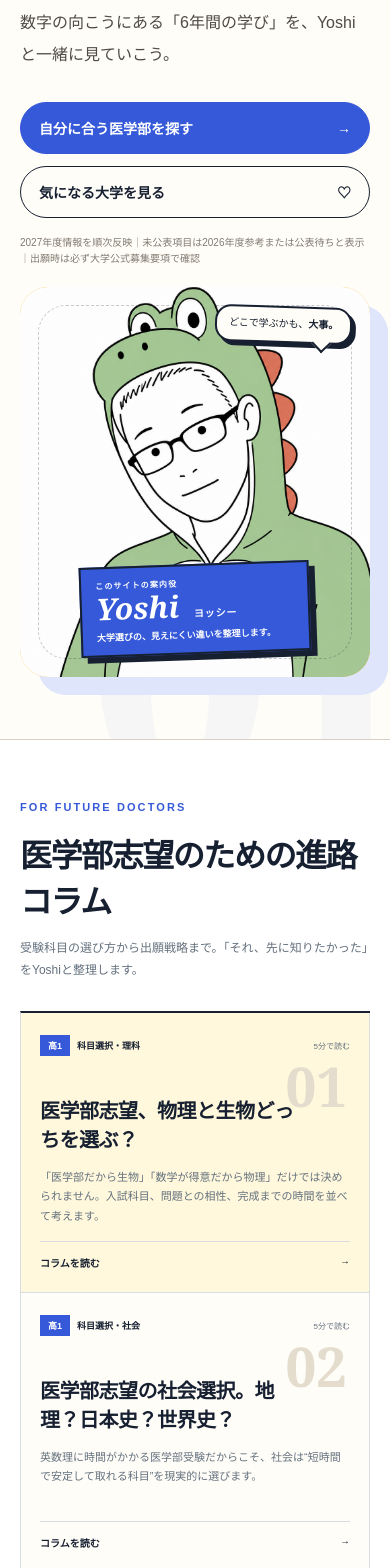
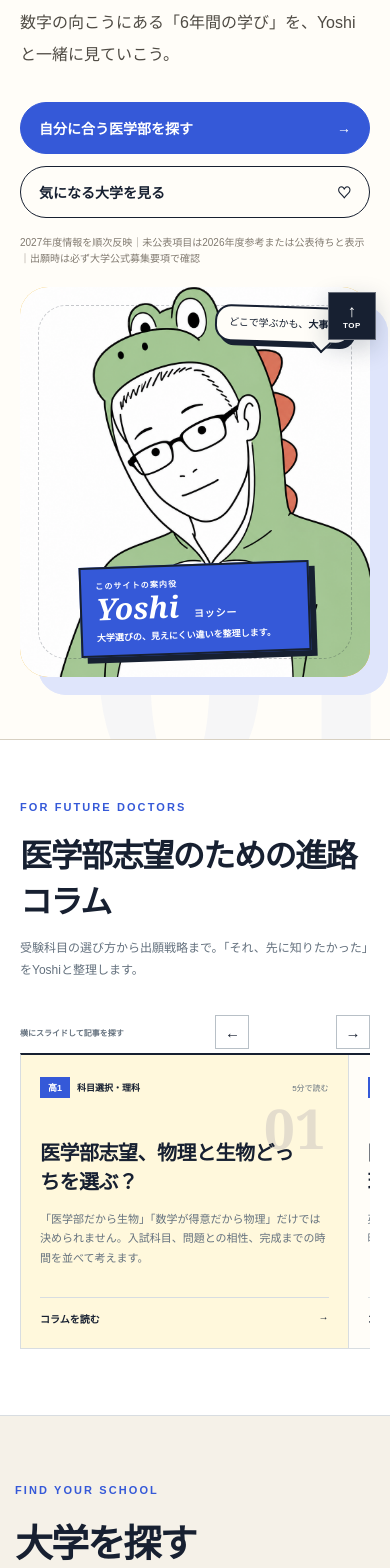
Before and after one commit to yoshiokayuta2-lgtm/kokkoritsu-medical-navi, a React (Vite) app: page / in a window 390 px wide. Shown: the part 432-2000 px from the top of the page. Built offline with nearby package versions, Linux system fonts and the light colour scheme.

Commit message:
Add files via upload

```diff
--- a/src/App.tsx
+++ b/src/App.tsx
@@ -1,6 +1,6 @@
 "use client";
 
-import { useEffect, useMemo, useState } from "react";
+import { useEffect, useMemo, useRef, useState } from "react";
 import { studentRealities } from "./studentRealities";
 import { medicalColumns, type MedicalColumn } from "./medicalColumns";
 
@@ -218,6 +218,7 @@ export default function Home() {
   const [favorites, setFavorites] = useState<string[]>([]);
   const [showFavoritesOnly, setShowFavoritesOnly] = useState(false);
   const [selectedColumn, setSelectedColumn] = useState<MedicalColumn | null>(null);
+  const columnScroller = useRef<HTMLDivElement | null>(null);
 
   useEffect(() => {
     let saved: unknown = [];
@@ -302,6 +303,19 @@ export default function Home() {
     setSelectedColumn(column);
   };
 
+  const scrollColumns = (direction: -1 | 1) => {
+    columnScroller.current?.scrollBy({
+      left: direction * Math.min(columnScroller.current.clientWidth * 0.82, 430),
+      behavior: "smooth",
+    });
+  };
+
+  const returnToTop = () => {
+    setSelectedColumn(null);
+    setSelected(null);
+    window.requestAnimationFrame(() => window.scrollTo({ top: 0, behavior: "smooth" }));
+  };
+
   return (
     <main>
       <header className="site-header">
@@ -353,7 +367,12 @@ export default function Home() {
           </div>
           <p>受験科目の選び方から出願戦略まで。<br />「それ、先に知りたかった」をYoshiと整理します。</p>
         </div>
-        <div className="column-grid">
+        <div className="column-scroll-controls" aria-label="コラムを横に移動">
+          <span>横にスライドして記事を探す</span>
+          <button type="button" onClick={() => scrollColumns(-1)} aria-label="前のコラム">←</button>
+          <button type="button" onClick={() => scrollColumns(1)} aria-label="次のコラム">→</button>
+        </div>
+        <div className="column-grid" ref={columnScroller}>
           {medicalColumns.map((column, index) => (
             <article className="column-card" key={column.slug}>
               <div className="column-card-meta">
@@ -535,6 +554,9 @@ export default function Home() {
 
       {comparison.length > 0 && <a className="compare-dock" href="#compare"><b>{comparison.length}</b>校を比較する <span>→</span></a>}
       {favorites.length > 0 && <a className="favorite-dock" href="#universities" onClick={() => setShowFavoritesOnly(true)}><span>♥</span><b>{favorites.length}</b>校を保存中</a>}
+      <button className="floating-top" type="button" onClick={returnToTop} aria-label="ページの先頭へ戻る">
+        <span>↑</span> TOP
+      </button>
 
       {selectedColumn && (
         <div className="modal-backdrop" onMouseDown={() => setSelectedColumn(null)}>
@@ -588,10 +610,7 @@ export default function Home() {
             <p className="column-disclaimer">※ 入試科目・配点・日程は変更される場合があります。出願時は必ず各大学の最新募集要項を確認してください。</p>
             <button
               className="back-to-top"
-              onClick={() => {
-                setSelectedColumn(null);
-                window.requestAnimationFrame(() => window.scrollTo({ top: 0, behavior: "smooth" }));
-              }}
+              onClick={returnToTop}
             >
               ↑ TOPに戻る
             </button>
@@ -720,10 +739,7 @@ export default function Home() {
             </div>
             <button
               className="back-to-top"
-              onClick={() => {
-                setSelected(null);
-                window.requestAnimationFrame(() => window.scrollTo({ top: 0, behavior: "smooth" }));
-              }}
+              onClick={returnToTop}
             >
               ↑ TOPに戻る
             </button>
--- a/src/globals.css
+++ b/src/globals.css
@@ -64,8 +64,12 @@ nav a b{margin-left:4px;padding:1px 5px;color:#fff;background:var(--red);border-
 .column-heading{display:grid;grid-template-columns:minmax(0,1fr) auto;gap:40px;align-items:end;margin-bottom:30px}
 .column-heading h2{margin:0;color:var(--navy);font-size:clamp(32px,4vw,48px);letter-spacing:-.045em}
 .column-heading>p{margin:0;color:var(--muted);font-size:12px;line-height:1.8}
-.column-grid{display:grid;grid-template-columns:repeat(3,minmax(0,1fr));border-top:2px solid var(--navy);border-left:1px solid var(--line)}
-.column-card{min-height:315px;padding:25px;display:flex;flex-direction:column;position:relative;background:#fffdf8;border-right:1px solid var(--line);border-bottom:1px solid var(--line)}
+.column-scroll-controls{min-height:42px;display:flex;align-items:center;justify-content:flex-end;gap:7px}
+.column-scroll-controls span{margin-right:5px;color:var(--muted);font-size:9px;font-weight:700}
+.column-scroll-controls button{width:34px;height:34px;color:var(--navy);background:#fff;border:1px solid var(--line-dark);cursor:pointer;font-size:15px}
+.column-scroll-controls button:hover{color:#fff;background:var(--navy)}
+.column-grid{display:flex;overflow-x:auto;overscroll-behavior-x:contain;scroll-snap-type:x mandatory;scrollbar-width:thin;scrollbar-color:var(--navy) #ece9df;border-top:2px solid var(--navy);border-left:1px solid var(--line)}
+.column-card{min-height:315px;padding:25px;display:flex;flex:0 0 clamp(290px,31vw,390px);flex-direction:column;position:relative;background:#fffdf8;border-right:1px solid var(--line);border-bottom:1px solid var(--line);scroll-snap-align:start}
 .column-card:first-child{background:#fff8dc}
 .column-card-meta{display:flex;align-items:center;gap:7px}
 .column-card-meta span,.column-article-meta span{padding:4px 8px;color:#fff;background:var(--blue);font-size:9px;font-weight:900}
@@ -227,6 +231,9 @@ footer img{width:105px}
 .official-links small{color:var(--muted);font-size:9px;line-height:1.5;text-align:right}
 .back-to-top{width:100%;margin-top:22px;padding:13px 16px;color:#fff;background:var(--navy);border:0;font-size:11px;font-weight:900;letter-spacing:.04em;cursor:pointer}
 .back-to-top:hover{background:#3559d8}
+.floating-top{position:fixed;right:22px;bottom:76px;z-index:70;width:54px;height:54px;display:grid;place-content:center;gap:1px;color:#fff;background:var(--navy);border:1px solid rgba(255,255,255,.35);box-shadow:0 8px 24px rgba(18,38,58,.22);cursor:pointer;font-size:8px;font-weight:900;letter-spacing:.08em}
+.floating-top span{font-size:17px;line-height:1}
+.floating-top:hover{background:#3559d8}
 .column-article-meta{display:flex;align-items:center;gap:8px;padding-right:45px}
 .column-article-kicker{margin:25px 0 8px;color:var(--blue);font-size:9px;font-weight:900;letter-spacing:.17em}
 .column-modal>h2{max-width:650px;margin:0;color:var(--navy);font-size:clamp(29px,4.5vw,44px);line-height:1.3;letter-spacing:-.045em}
@@ -287,7 +294,6 @@ footer img{width:105px}
 @media(max-width:1000px){
   .hero{grid-template-columns:1fr;gap:55px;background:#fff}
   .medical-visual{max-width:650px;width:100%}
-  .column-grid{grid-template-columns:1fr}
   .column-card{min-height:250px}
   .finder-header{grid-template-columns:1fr}
   .filter-panel{grid-template-columns:1fr;gap:10px}
@@ -413,9 +419,14 @@ footer{padding-block:38px;grid-template-columns:1fr;color:#615b51;background:#ff
   .yoshi-caption{left:50%;bottom:6%;width:230px;padding:11px 14px}
   .university-grid{gap:11px}
 }
+
+@media(max-width:700px){
   .column-section{padding:61px 20px 66px}
   .column-heading{grid-template-columns:1fr;gap:16px}.column-heading h2{font-size:32px}.column-heading>p br{display:none}
-  .column-card{min-height:280px;padding:22px 19px}
+  .column-scroll-controls{justify-content:space-between}
+  .column-scroll-controls span{font-size:8px}
+  .column-card{min-height:280px;padding:22px 19px;flex-basis:min(84vw,340px)}
+  .floating-top{right:14px;bottom:72px;width:48px;height:48px}
   .column-modal{padding:37px 22px 28px}
   .column-modal>h2{font-size:29px}
   .column-article-visual{min-height:164px;padding:14px 14px 0;grid-template-columns:88px 1fr;gap:13px}
@@ -423,3 +434,4 @@ footer{padding-block:38px;grid-template-columns:1fr;color:#615b51;background:#ff
   .column-article-visual b{font-size:12px}
   .column-article-visual li{padding:5px 0 5px 25px;font-size:9px}
   .column-takeaway{grid-template-columns:1fr;gap:7px}
+}
```
